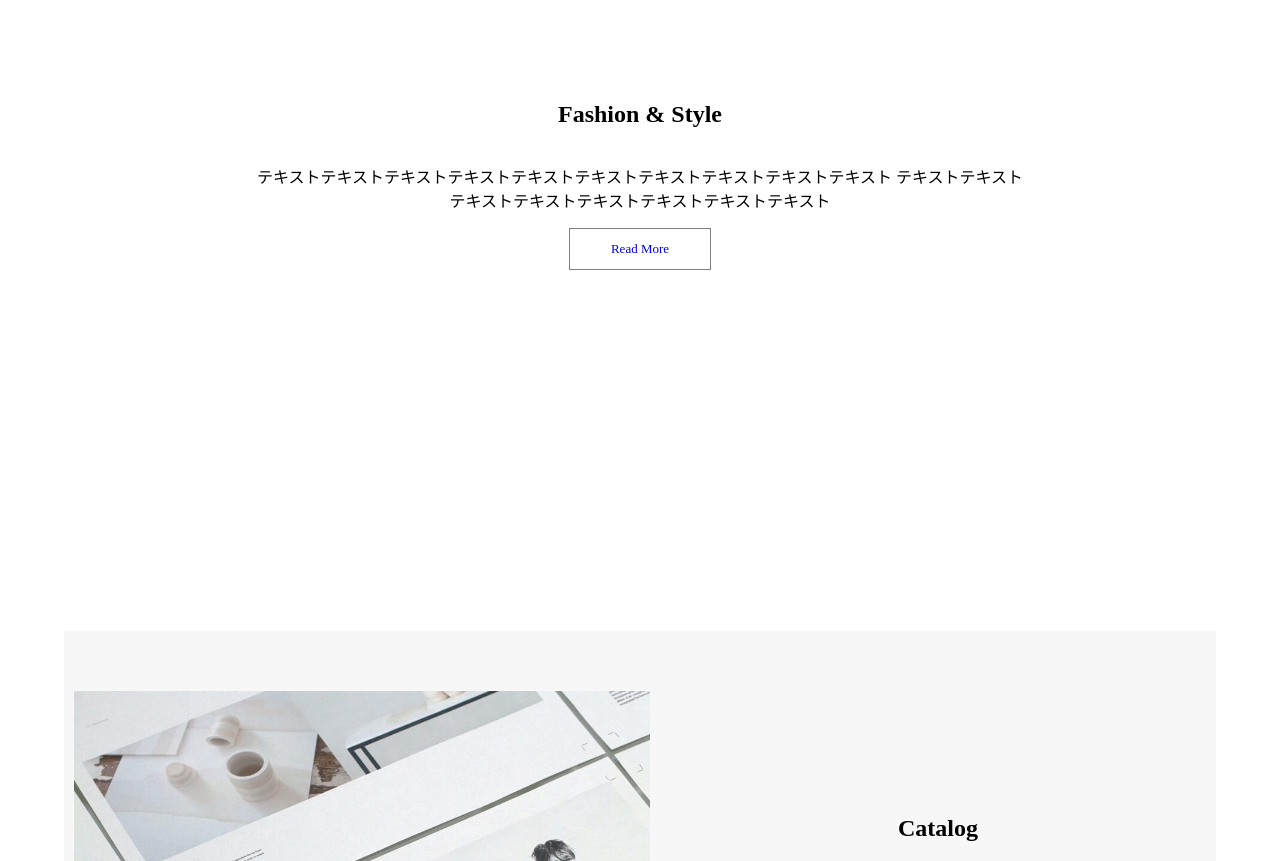
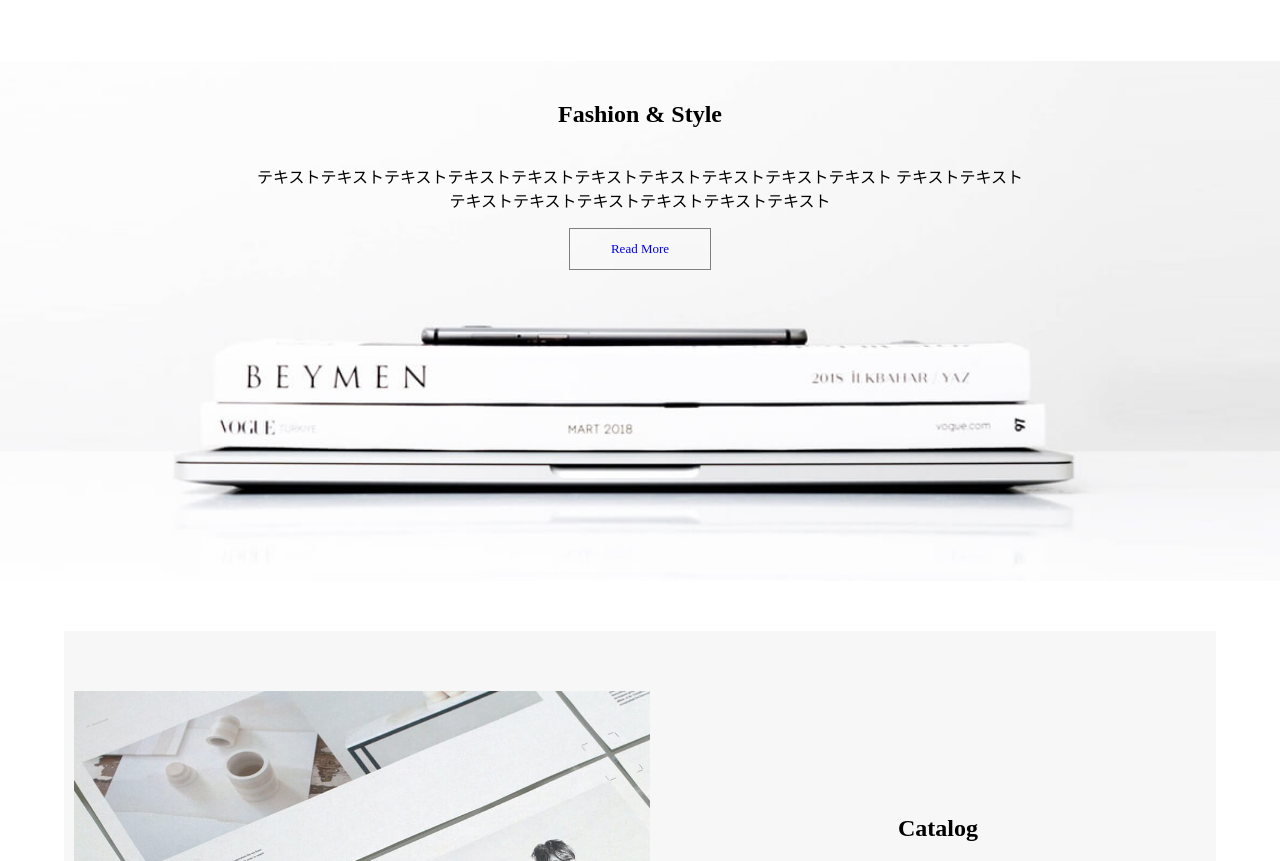
Before and after one commit to hamatai7109/store-site, a plain HTML site: page index.html in a window 1280 px wide. Shown: the part 1444-2305 px from the top of the page. Drawn offline with Linux system fonts and the light colour scheme.

Commit message:
Update style.css

```diff
--- a/style.css
+++ b/style.css
@@ -78,7 +78,7 @@
 .fashion-style{
     margin-bottom: 50px;
     height: 520px;
-    background-image: url(../img/fashion.jpg);
+    background-image: url(https://github.com/hamatai7109/store-site/blob/main/fashion.jpg?raw=true);
     background-size: cover;
     background-position: center top;
     background-repeat: no-repeat;
```
